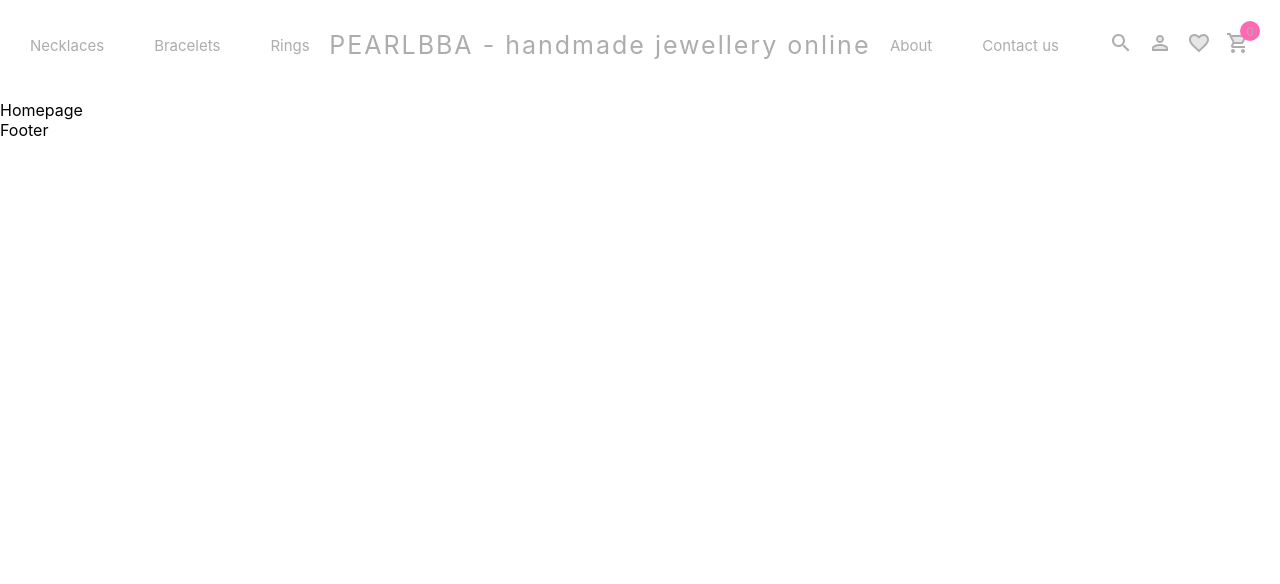
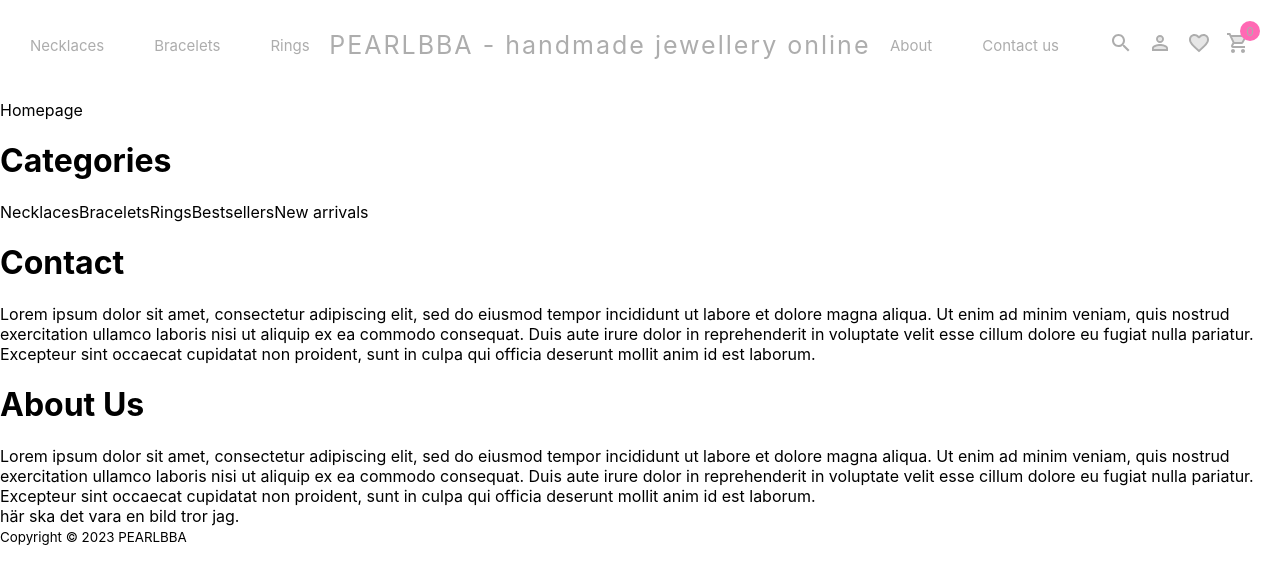
Before and after one commit to annaattehed/pearlbba-master-thesis, a React (Create React App) app in the folder client-site/pearlbba/: page / in a window 1280 px wide. Shown: the top 584 px of the page. Built offline with nearby package versions, Linux system fonts and the light colour scheme; the HTML template or start-up script is replaced by a standard one.

Commit message:
footer content added

```diff
--- a/client-site/pearlbba/src/components/Footer/Footer.jsx
+++ b/client-site/pearlbba/src/components/Footer/Footer.jsx
@@ -1,8 +1,55 @@
 import React from 'react'
 
 const Footer = () => {
+
+  const today = new Date();
+  const year = today.getFullYear();
+
   return (
-    <div>Footer</div>
+    <div className='footer'>
+      <div className='section-top-footer'>
+        <div className='section-links'>
+            <h1>Categories</h1>
+            <span>Necklaces</span>
+            <span>Bracelets</span>
+            <span>Rings</span>
+            <span>Bestsellers</span>
+            <span>New arrivals</span>
+        </div>
+        <div className='footer-information'>
+            <h1>Contact</h1>
+            <span>
+            Lorem ipsum dolor sit amet, consectetur adipiscing elit,
+            sed do eiusmod tempor incididunt ut labore et dolore magna aliqua.
+            Ut enim ad minim veniam, quis nostrud exercitation ullamco laboris
+            nisi ut aliquip ex ea commodo consequat. Duis aute irure dolor in
+            reprehenderit in voluptate velit esse cillum dolore eu fugiat nulla pariatur.
+            Excepteur sint occaecat cupidatat non proident, sunt in culpa qui officia
+            deserunt mollit anim id est laborum.
+            </span>
+        </div>
+        <div className='footer-information'>
+            <h1>About Us</h1>
+            <span>
+            Lorem ipsum dolor sit amet, consectetur adipiscing elit,
+            sed do eiusmod tempor incididunt ut labore et dolore magna aliqua.
+            Ut enim ad minim veniam, quis nostrud exercitation ullamco laboris
+            nisi ut aliquip ex ea commodo consequat. Duis aute irure dolor in
+            reprehenderit in voluptate velit esse cillum dolore eu fugiat nulla pariatur.
+            Excepteur sint occaecat cupidatat non proident, sunt in culpa qui officia
+            deserunt mollit anim id est laborum.
+            </span>
+        </div>
+      </div>
+      <div className='section-bottom-footer'>
+          <div className='left-section'>
+            <span>här ska det vara en bild tror jag.</span>
+          </div>
+          <div className="right-section">
+              <small>Copyright © {year} PEARLBBA</small>
+          </div>
+      </div>
+    </div>
   )
 }
 
```
Also changed, not shown: client-site/pearlbba/src/components/Navbar/Navbar.jsx (indentation only).
